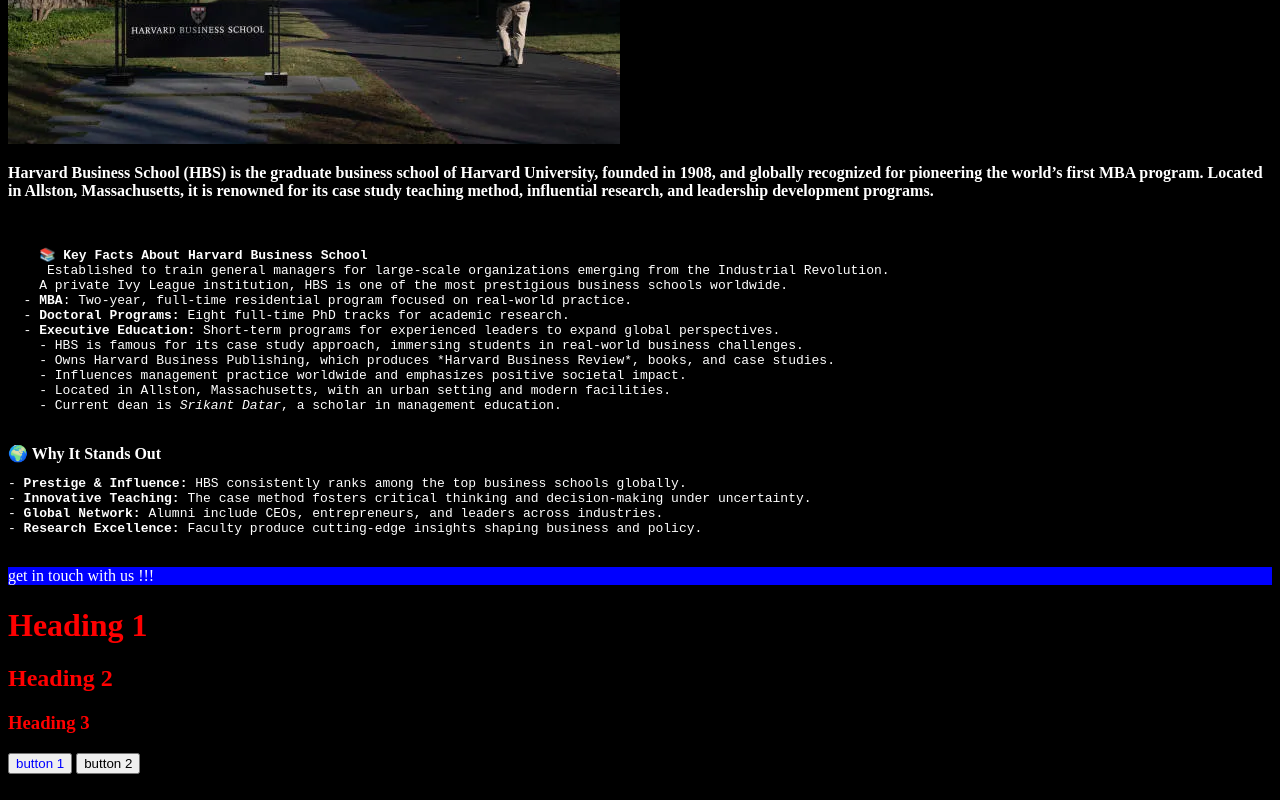
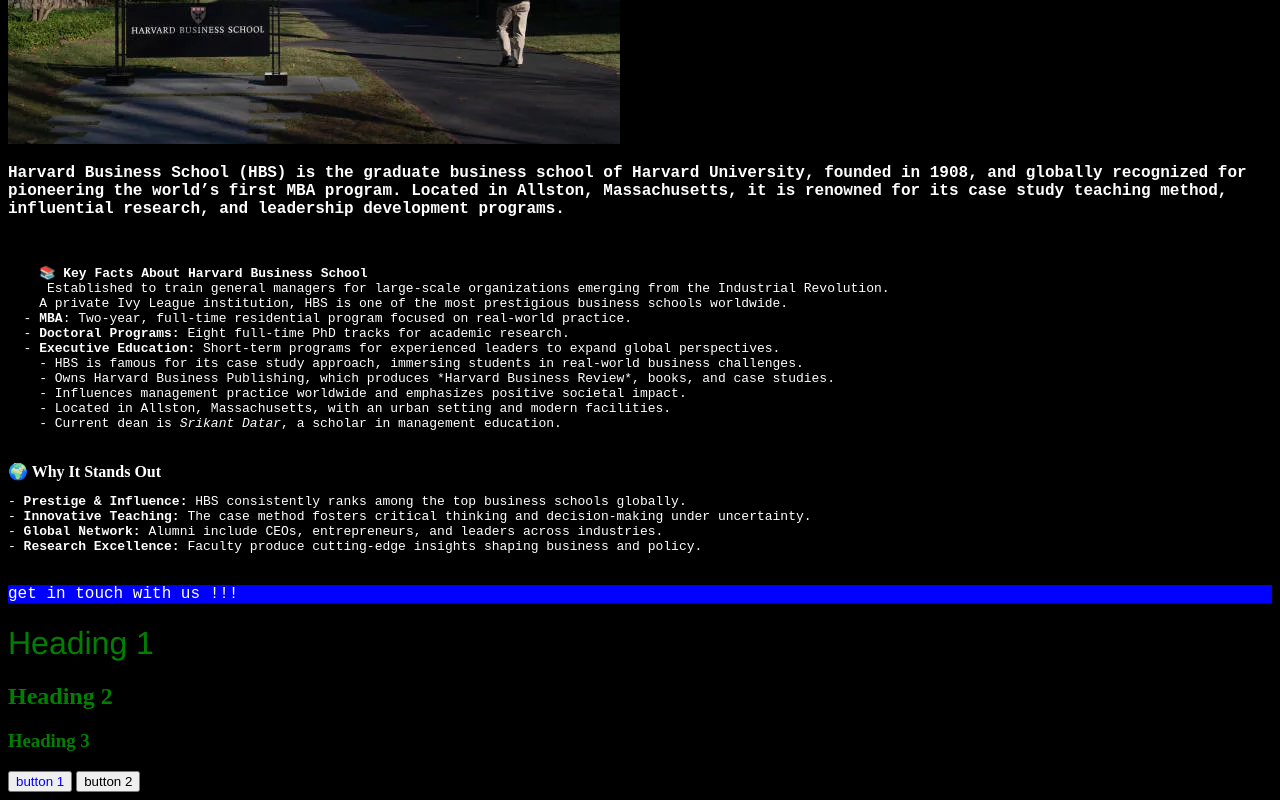
Before and after one commit to ArYn27/htmlcss, a plain HTML site: page BASICS/index.html in a window 1280 px wide. Shown: the part 541-1341 px from the top of the page. Drawn offline with Linux system fonts and the light colour scheme.

Commit message:
modified:   .vscode/settings.json 	modified:   BASICS/welcomestyles.css

```diff
--- a/BASICS/welcomestyles.css
+++ b/BASICS/welcomestyles.css
@@ -1,5 +1,7 @@
 h1 {
-    color : white;
+    font-family: 'Franklin Gothic Medium', 'Arial Narrow', Arial, sans-serif;
+    font-weight : lighter;
+    color : orange;
 }
 pre{
     color : white
@@ -13,6 +15,8 @@
 }
 p {
     color : white;
+    font-family: 'Courier New', Courier, monospace;
+    font: weight bold;
 }
 a{
     color : white;
@@ -22,7 +26,8 @@
 }
 
 .heading {
-    color : red;
+    color : green;
+    font-weight : light;
 }
 
 #button1 {
```
